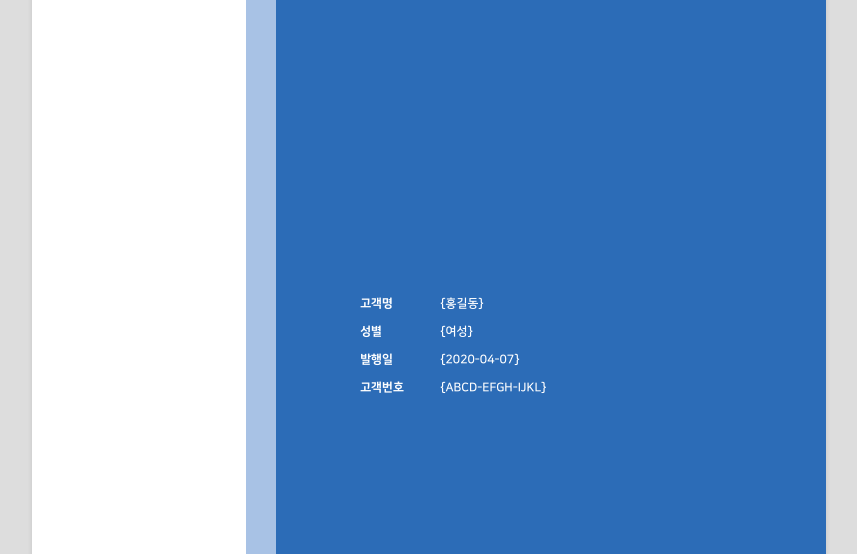
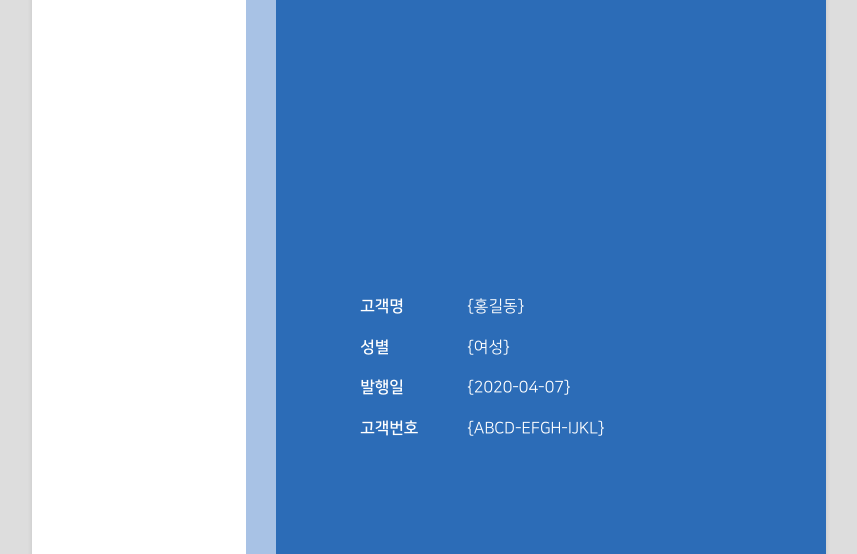
Before and after one commit to iirae/nuphygen, a plain HTML site: page index-dh.html in a window 1280 px wide. Shown: the part 246-800 px from the top of the page, without its empty margins (211-1068 px from the left). Drawn offline with Linux system fonts and the light colour scheme.

Commit message:
font weight regular  400

```diff
--- a/css/common-dh.css
+++ b/css/common-dh.css
@@ -49,11 +49,10 @@ body {counter-reset: page;}
 .page-cover .info {flex:1 1 auto; padding:135px 0 0 84px; color:#fff; background:#2c6cb7;}
 .page-cover .info h2 {position:relative; font-size:36px; line-height:46px; font-weight:700;}
 .page-cover .info h2:after {position:absolute; bottom:-10px; left:0; content:""; display:inline-block; width:316px; height:2px; background:#fff;}
-.page-cover .info ul {margin-top:316px; font-size:12px; line-height:1.17;}
+.page-cover .info ul {margin-top:316px; font-size:16px; line-height:1.17;}
 .page-cover .info li {}
-.page-cover .info li + li {margin-top:14px;}
-.page-cover .info li strong {display:inline-block; width:80px; font-weight:900;}
-.page-cover .info li span {font-weight:700;}
+.page-cover .info li + li {margin-top:22px;}
+.page-cover .info li strong {display:inline-block; width:107px; font-weight:700;}
 
 .page-second {padding-top:60px;}
 .page-second h1 {font-size:20px; color:#333; line-height:28px; font-weight:900;}
--- a/css/reset.css
+++ b/css/reset.css
@@ -13,7 +13,7 @@
 @font-face {
     font-family: 'NanumSq';
     font-style: normal;
-    font-weight: 500;
+    font-weight: 400;
     src: url(../fonts/NanumSquareRegular.woff) format('woff'),
         url(../fonts/NanumSquareRegular.ttf) format('truetype');
 }
@@ -119,7 +119,7 @@ body {
     margin: 0;
     padding: 0;
     font-family: 'NanumSq', 'sans-serif';
-    font-weight: 500;
+    font-weight: 400;
     font-size: 12px;
     color: #000;
     line-height: 1.33
```
